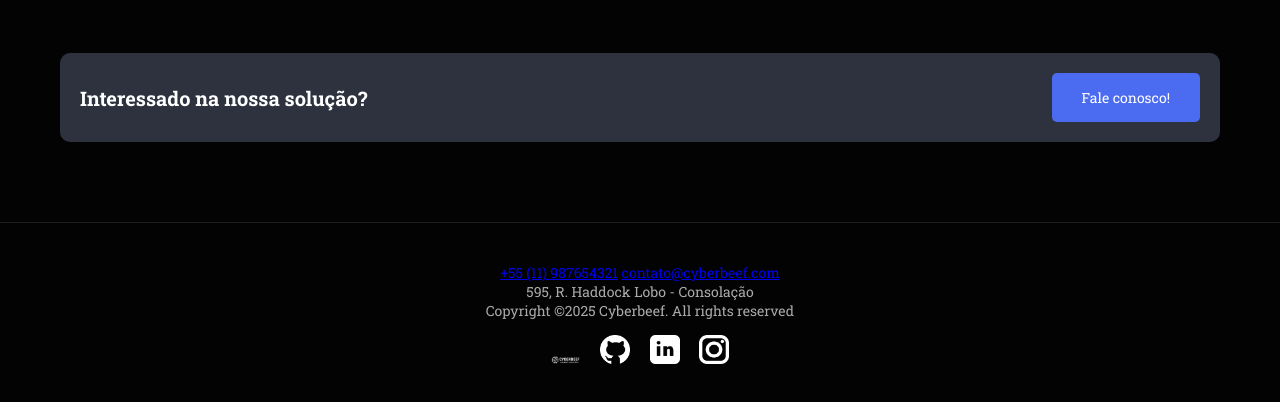
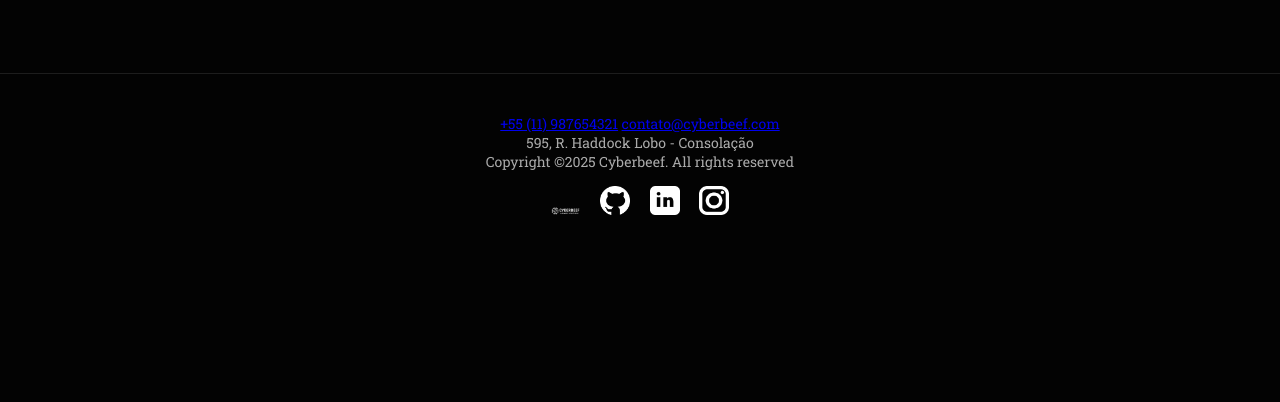
Before and after one commit to cyberbeef-projeto/aplicacao-web, a website: page web-data-viz/public/index.html in a window 1280 px wide. Shown: the part 5029-5431 px from the top of the page. After the commit the page ends 5288 px from the top, so only its background shows below. Drawn offline with Linux system fonts and the light colour scheme.

Commit message:
delete: banner seção de contato

```diff
--- a/web-data-viz/public/index.html
+++ b/web-data-viz/public/index.html
@@ -213,10 +213,10 @@
             <div class="contato-image"></div>
         </div>
 
-        <div class="contato-banner">
+        <!-- <div class="contato-banner">
             <h3>Interessado na nossa solução?</h3>
             <a href="#" class="contato-banner-btn">Fale conosco!</a>
-        </div>
+        </div> -->
     </section>
 
     <!-- footer -->
```
Also changed, not shown: web-data-viz/public/dashboard.html (+1 -1 lines).
